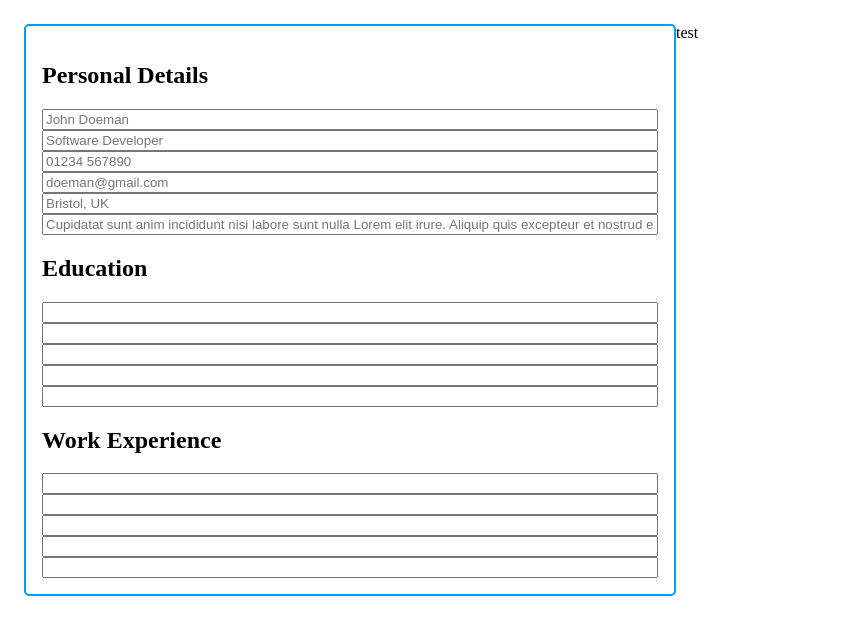
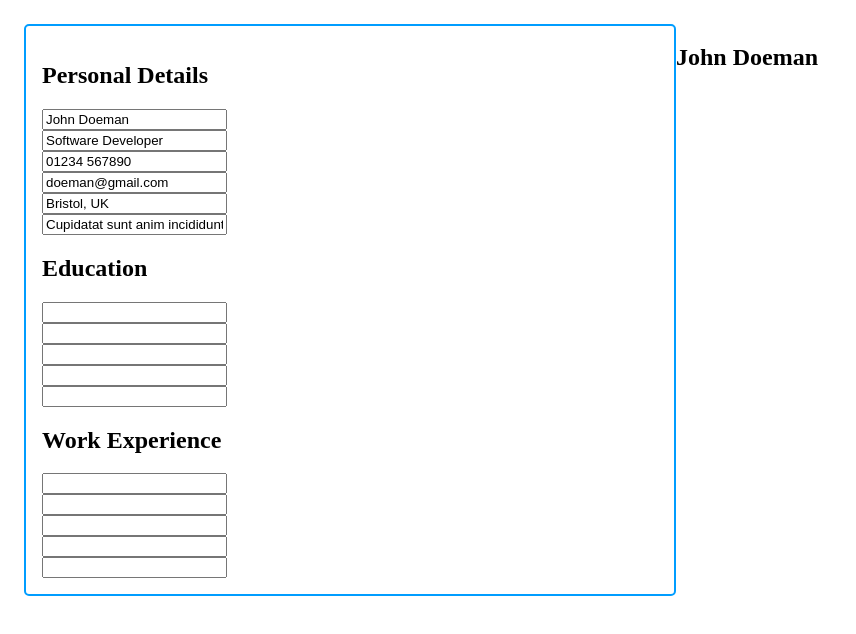
Before and after one commit to Till-Taeubrich/CV-App, a React (Create React App) app: page / in a window 1280 px wide. Shown: the top 634 px of the page, without its empty margins (0-856 px from the left). Built offline with nearby package versions, Linux system fonts and the light colour scheme.

Commit message:
add placeholder & values for personal details

```diff
--- a/src/App.js
+++ b/src/App.js
@@ -16,6 +16,10 @@ state = {
   // position: 'Software Engineer',
   // employmentFrom: '2018',
 }
+
+// const updateName = () => {
+
+// }
 
   render() {
     return (
--- a/src/components/CVEdit.js
+++ b/src/components/CVEdit.js
@@ -9,12 +9,15 @@ class CVEdit extends React.Component {
           <form className="CV-Edit">
             <BlockTitle content="Personal Details" />
             <div className="input-block">
-              <InputField content={this.props.name}/>
-              <InputField content={this.props.job}/>
-              <InputField content={this.props.telefon}/>
-              <InputField content={this.props.email}/>
-              <InputField content={this.props.location}/>
-              <InputField content={this.props.description}/>
+              <InputField
+                defaultValue={this.props.name}
+                placeholder='Name'
+              />
+              <InputField defaultValue={this.props.job} placeholder='Title' />
+              <InputField defaultValue={this.props.telefon} placeholder='Phone'/>
+              <InputField defaultValue={this.props.email} placeholder='Email' />
+              <InputField defaultValue={this.props.location} placeholder='Location' />
+              <InputField defaultValue={this.props.description} placeholder='Description...' />
             </div>
             <BlockTitle content="Education" />
             <InputBlock />
--- a/src/components/CVPreview.js
+++ b/src/components/CVPreview.js
@@ -1,9 +1,16 @@
 import React from "react";
+import DisplayField from "./DisplayField";
+
+
 
 class CVPreview extends React.Component {
     render() {
         return (
-            <div>test</div>
+            <div className="CV-Preview">
+                <div className="header">
+                    <DisplayField content={this.props.name} />
+                </div>
+            </div>
         );
     }
 }
--- /dev/null
+++ b/src/components/DisplayField.js
@@ -0,0 +1,13 @@
+import React from "react";
+
+class DisplayField extends React.Component {
+  render() {
+    return (
+      <div>
+        <h2 className="display-field">{this.props.content}</h2>
+      </div>
+    );
+  }
+}
+
+export default DisplayField;
--- a/src/components/InputField.js
+++ b/src/components/InputField.js
@@ -3,7 +3,11 @@ import React from "react";
 class InputField extends React.Component {
   render() {
     return (
-      <input className="input-field" placeholder={ this.props.content } />
+      <div>
+        <label htmlFor="input-field">
+          <input className="input-field" id="input-field" defaultValue={ this.props.defaultValue } placeholder={this.props.placeholder} />
+        </label>
+      </div>
     );
   }
 }
```
